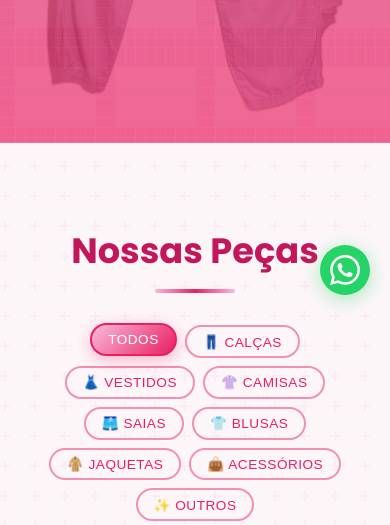
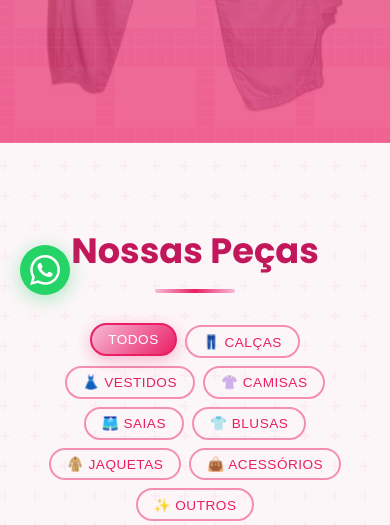
Before and after one commit to luizaugusto2006/brechodadri, a Flask app: page / in a window 390 px wide. Shown: the part 529-1054 px from the top of the page. Run offline with Flask 3, Linux system fonts and the light colour scheme.

Commit message:
Move WhatsApp and back-to-top buttons to left side to not overlap admin dot

```diff
--- a/static/css/style.css
+++ b/static/css/style.css
@@ -756,7 +756,7 @@ footer::before {
 .whatsapp-float {
     position: fixed;
     bottom: 30px;
-    right: 30px;
+    left: 30px;
     background: #25d366;
     width: 60px;
     height: 60px;
@@ -778,7 +778,7 @@ footer::before {
 .back-to-top {
     position: fixed;
     bottom: 100px;
-    right: 30px;
+    left: 30px;
     background: linear-gradient(135deg, #e91e63 0%, #c2185b 100%);
     width: 50px;
     height: 50px;
@@ -1034,14 +1034,14 @@ footer::before {
 @media (max-width: 768px) {
     .whatsapp-float {
         bottom: 20px;
-        right: 20px;
+        left: 20px;
         width: 50px;
         height: 50px;
     }
 
     .back-to-top {
         bottom: 80px;
-        right: 20px;
+        left: 20px;
         width: 45px;
         height: 45px;
     }
```
